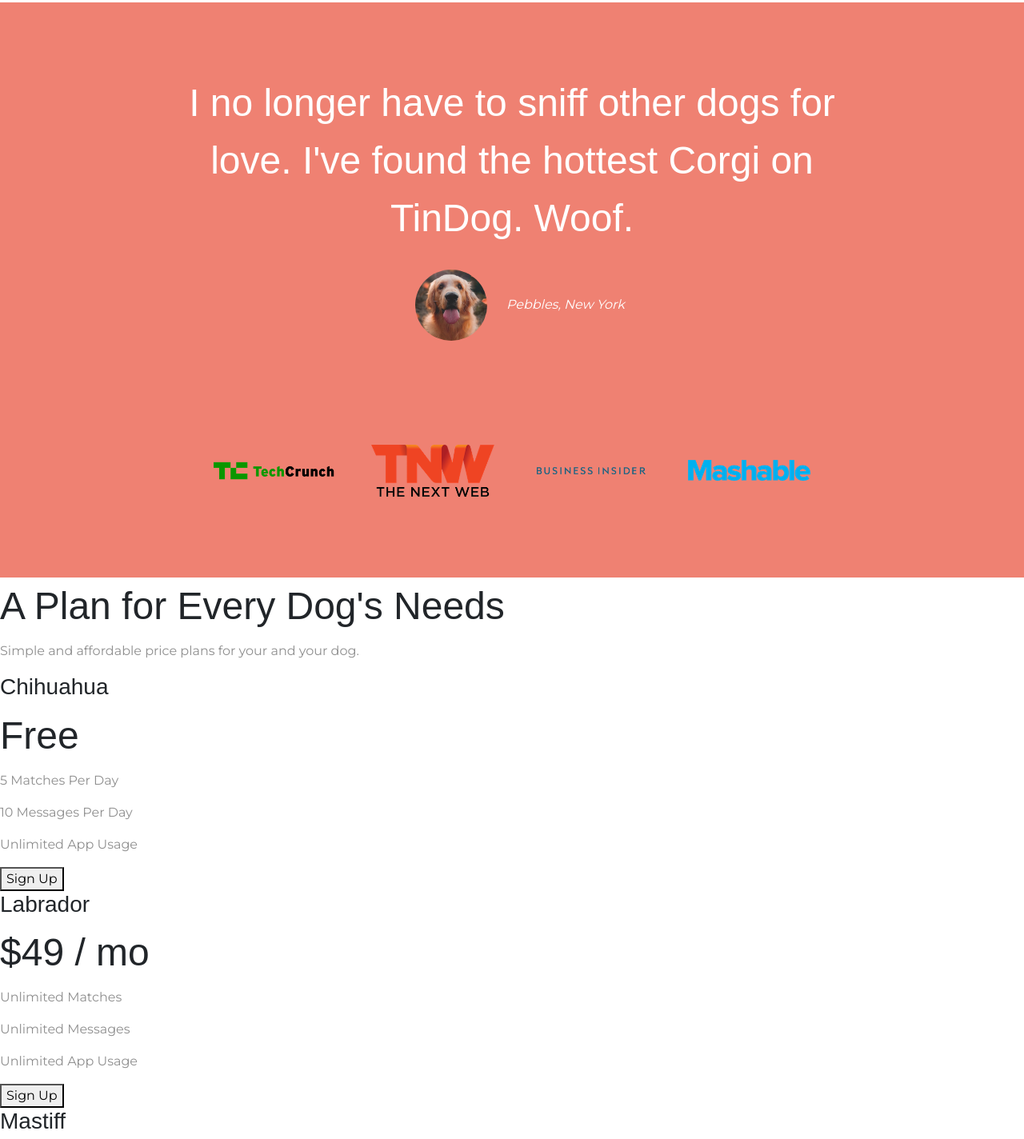
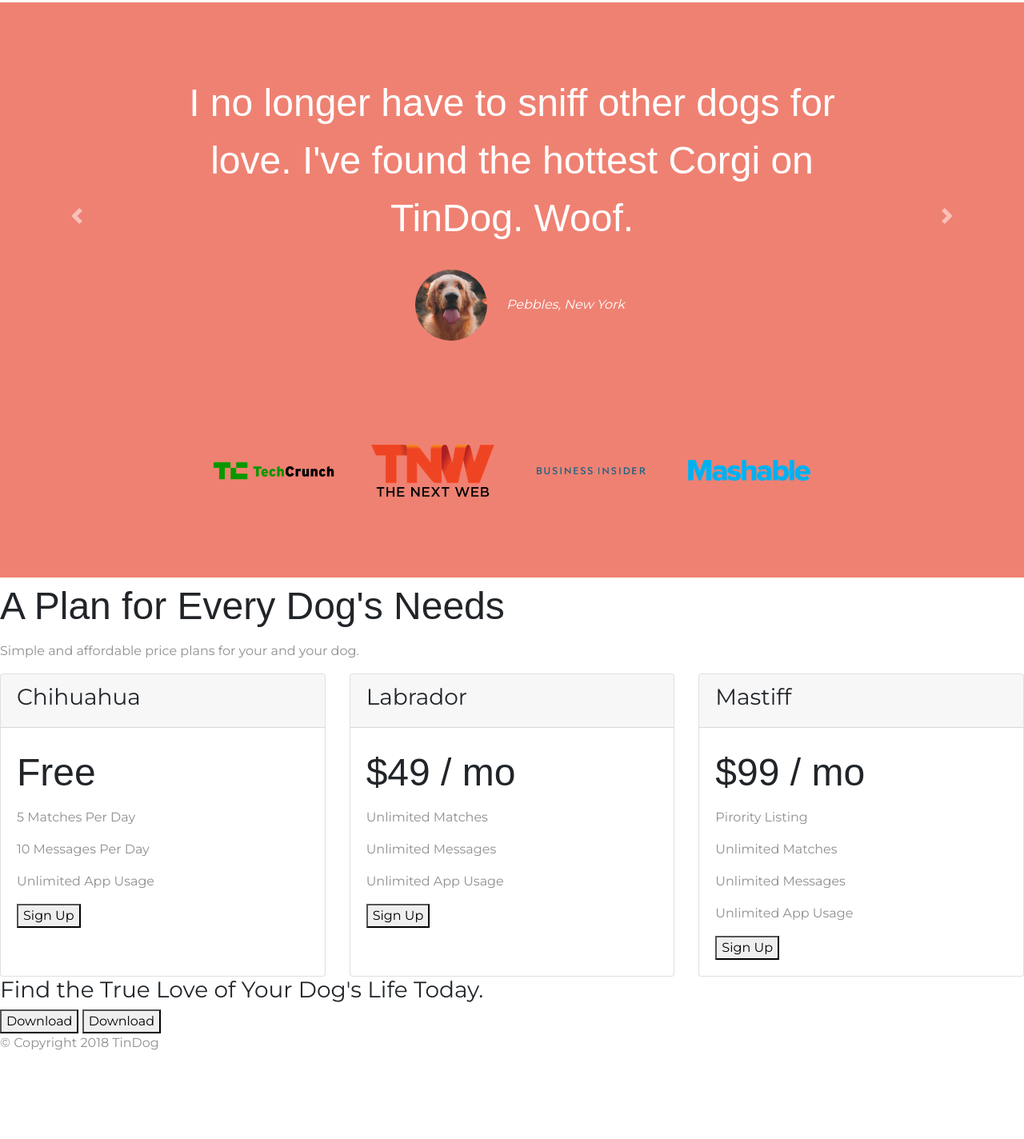
Before and after one commit to abhijithabhiakl/lorem-ipsum, a plain HTML site: page index.html in a window 1280 px wide. Shown: the part 1308-2732 px from the top of the page at 80% size. After the commit the page ends 2640 px from the top, so only its background shows below. Drawn offline with nearby package versions, Linux system fonts and the light colour scheme; a web font is replaced by a local one.

Commit message:
------------------------

```diff
--- a/css/styles.css
+++ b/css/styles.css
@@ -37,7 +37,7 @@ body {
   padding: 5%;
 }
 h3 {
-  font-family: "montserrat-bold", sans-serif;
+  font-fami ly: "montserrat-bold", sans-serif;
 }
 p {
   color: #8f8f8f;
@@ -51,10 +51,13 @@ p {
 }
 /* testimonials */
 #testimonials {
-  padding: 7% 15%;
+
   text-align: center;
   background-color: #ef8172;
   color: #ffffff;
+}
+.carousel-item{
+  padding: 7% 15%;
 }
 h2{
     font-family: "montserrat-bold", sans-serif;
--- a/index.html
+++ b/index.html
@@ -77,13 +77,33 @@
 
   <section id="testimonials">
 
-    <h2>I no longer have to sniff other dogs for love. I've found the hottest Corgi on TinDog. Woof.</h2>
+
+    <div id="canm" class="carousel slide" data-ride="false">
+      <div class="carousel-inner">
+        <div class="carousel-item active">
+          <!-- carousel01 -->
+          <h2>I no longer have to sniff other dogs for love. I've found the hottest Corgi on TinDog. Woof.</h2>
     <img class="testi" src="images/dog-img.jpg" alt="dog-profile">
     <em>Pebbles, New York</em>
 
-    <!-- <h2 class="testimonial-text">My dog used to be so lonely, but with TinDog's help, they've found the love of their life. I think.</h2>
-    <img class="testimonial-image" src="images/lady-img.jpg" alt="lady-profile">
-    <em>Beverly, Illinois</em> -->
+        </div>
+        <div class="carousel-item">
+          <!-- carousel02     -->
+    <h2 class="testimonial-text">My dog used to be so lonely, but with TinDog's help, they've found the love of their life. I think.</h2>
+    <img class="testi" src="images/lady-img.jpg" alt="lady-profile">
+    <em>Beverly, Illinois</em>
+
+        </div>
+      </div>
+        <a class="carousel-control-prev" href="#canm" role="button" data-slide="prev">
+        <span class="carousel-control-prev-icon"></span>
+      </a>
+      <a class="carousel-control-next" href="#canm" role="button" data-slide="next">
+        <span class="carousel-control-next-icon"></span>
+
+      </a>
+    </div>
+
 
   </section>
 
@@ -105,32 +125,49 @@
 
     <h2>A Plan for Every Dog's Needs</h2>
     <p>Simple and affordable price plans for your and your dog.</p>
-
-
+    <div class="card-deck">
+<div class="card">
+  <div class="card-header">
     <h3>Chihuahua</h3>
+  </div>
+  <div class="card-body">
     <h2>Free</h2>
     <p>5 Matches Per Day</p>
     <p>10 Messages Per Day</p>
     <p>Unlimited App Usage</p>
     <button type="button">Sign Up</button>
+  </div>
+</div>
 
 
+<div class="card">
+  <div class="card-header">
     <h3>Labrador</h3>
+  </div>
+  <div class="card-body">
     <h2>$49 / mo</h2>
     <p>Unlimited Matches</p>
     <p>Unlimited Messages</p>
     <p>Unlimited App Usage</p>
     <button type="button">Sign Up</button>
+  </div>
+</div>
 
 
+<div class="card">
+  <div class="card-header">
     <h3>Mastiff</h3>
+  </div>
+  <div class="card-body">
     <h2>$99 / mo</h2>
     <p>Pirority Listing</p>
     <p>Unlimited Matches</p>
     <p>Unlimited Messages</p>
     <p>Unlimited App Usage</p>
     <button type="button">Sign Up</button>
-
+  </div>
+</div>
+</div>
   </section>
 
 
```
